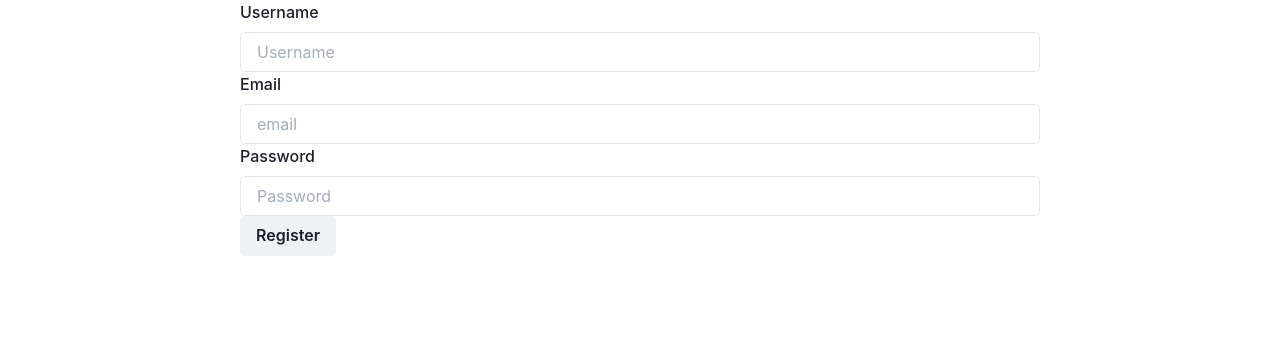
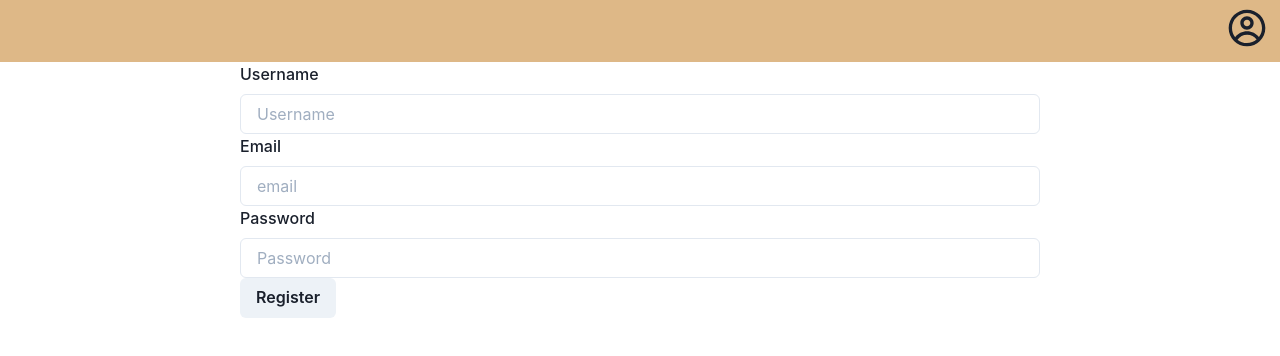
Before and after one commit to Remakh/GavAndRemakh, a React (Create React App) app in the folder frontend/reeanzone/: page /register in a window 1280 px wide. Shown: the top 356 px of the page. Built offline with nearby package versions, Linux system fonts and the light colour scheme.

Commit message:
Added router link to register page

```diff
--- a/frontend/reeanzone/src/Register.tsx
+++ /dev/null
@@ -1,52 +0,0 @@
-import { Box, Button, FormControl, FormLabel, Input } from "@chakra-ui/react";
-import { Form, Formik } from "formik";
-import React from "react";
-import {
-  RegisterMutationVariables,
-  useRegisterMutation,
-} from "./generated/graphql";
-
-const Register = () => {
-  const [register] = useRegisterMutation();
-  return (
-    <Box width={800} mx="auto">
-      <Formik
-        initialValues={{ username: "", password: "", email: "" }}
-        onSubmit={(values) => {
-          console.log(values);
-          register({ variables: { ...values } });
-        }}
-      >
-        {(formik) => (
-          <Form>
-            <FormControl>
-              <FormLabel htmlFor="username">Username</FormLabel>
-              <Input
-                {...formik.getFieldProps("username")}
-                placeholder="Username"
-              />
-            </FormControl>
-
-            <FormControl>
-              <FormLabel htmlFor="email">Email</FormLabel>
-              <Input {...formik.getFieldProps("email")} placeholder="email" />
-            </FormControl>
-
-            <FormControl>
-              <FormLabel htmlFor="password">Password</FormLabel>
-              <Input
-                {...formik.getFieldProps("password")}
-                placeholder="Password"
-                type="password"
-              />
-            </FormControl>
-
-            <Button type="submit">Register</Button>
-          </Form>
-        )}
-      </Formik>
-    </Box>
-  );
-};
-
-export default Register;
--- /dev/null
+++ b/frontend/reeanzone/src/components/navbar.tsx
@@ -0,0 +1,19 @@
+import { Box, Flex, Icon, Link } from "@chakra-ui/react";
+import { CgProfile } from "react-icons/cg";
+import { Link as RouterLink } from "react-router-dom";
+
+const Navbar = () => {
+  return (
+    <Box w="100%" backgroundColor="burlywood">
+      <Flex>
+        <Link mt={2} mb={2} mr="1%" ml="auto">
+          <RouterLink to="/register">
+            <Icon as={CgProfile} w={10} h={10} />
+          </RouterLink>
+        </Link>
+      </Flex>
+    </Box>
+  );
+};
+
+export default Navbar;
--- /dev/null
+++ b/frontend/reeanzone/src/components/navbarLayout.tsx
@@ -0,0 +1,17 @@
+import { Box } from "@chakra-ui/react";
+import Navbar from "./navbar";
+
+export interface NavbarLayoutProps {
+  children: React.ReactNode | null;
+}
+
+const NavbarLayout: React.FC<NavbarLayoutProps> = ({ children }) => {
+  return (
+    <Box>
+      <Navbar />
+      {children}
+    </Box>
+  );
+};
+
+export default NavbarLayout;
--- a/frontend/reeanzone/src/index.tsx
+++ b/frontend/reeanzone/src/index.tsx
@@ -2,9 +2,11 @@ import React from "react";
 import ReactDOM from "react-dom";
 import "./index.css";
 import App from "./App";
-import Register from "./Register";
+import Register from "./register";
 import { ChakraProvider } from "@chakra-ui/react";
 import { ApolloClient, ApolloProvider, InMemoryCache } from "@apollo/client";
+import { BrowserRouter as Router, Switch, Route, Link } from "react-router-dom";
+import NavbarLayout from "./components/navbarLayout";
 
 const client = new ApolloClient({
   uri: "http://localhost:8888/graphql",
@@ -15,7 +17,17 @@ ReactDOM.render(
   <ApolloProvider client={client}>
     <ChakraProvider>
       <React.StrictMode>
-        <Register />
+        <Router>
+          <Switch>
+            <Route exact path="/">
+              <NavbarLayout children={null} />
+            </Route>
+
+            <Route exact path="/register">
+              <Register />
+            </Route>
+          </Switch>
+        </Router>
       </React.StrictMode>
     </ChakraProvider>
   </ApolloProvider>,
--- /dev/null
+++ b/frontend/reeanzone/src/register.tsx
@@ -0,0 +1,55 @@
+import { Box, Button, FormControl, FormLabel, Input } from "@chakra-ui/react";
+import { Form, Formik } from "formik";
+import React from "react";
+import NavbarLayout from "./components/navbarLayout";
+import {
+  RegisterMutationVariables,
+  useRegisterMutation,
+} from "./generated/graphql";
+
+const Register = () => {
+  const [register] = useRegisterMutation();
+  return (
+    <NavbarLayout>
+      <Box width={800} mx="auto">
+        <Formik
+          initialValues={{ username: "", password: "", email: "" }}
+          onSubmit={(values) => {
+            console.log(values);
+            register({ variables: { ...values } });
+          }}
+        >
+          {(formik) => (
+            <Form>
+              <FormControl>
+                <FormLabel htmlFor="username">Username</FormLabel>
+                <Input
+                  {...formik.getFieldProps("username")}
+                  placeholder="Username"
+                />
+              </FormControl>
+
+              <FormControl>
+                <FormLabel htmlFor="email">Email</FormLabel>
+                <Input {...formik.getFieldProps("email")} placeholder="email" />
+              </FormControl>
+
+              <FormControl>
+                <FormLabel htmlFor="password">Password</FormLabel>
+                <Input
+                  {...formik.getFieldProps("password")}
+                  placeholder="Password"
+                  type="password"
+                />
+              </FormControl>
+
+              <Button type="submit">Register</Button>
+            </Form>
+          )}
+        </Formik>
+      </Box>
+    </NavbarLayout>
+  );
+};
+
+export default Register;
```
Also changed, not shown: frontend/reeanzone/package.json (+8 -4 lines).
